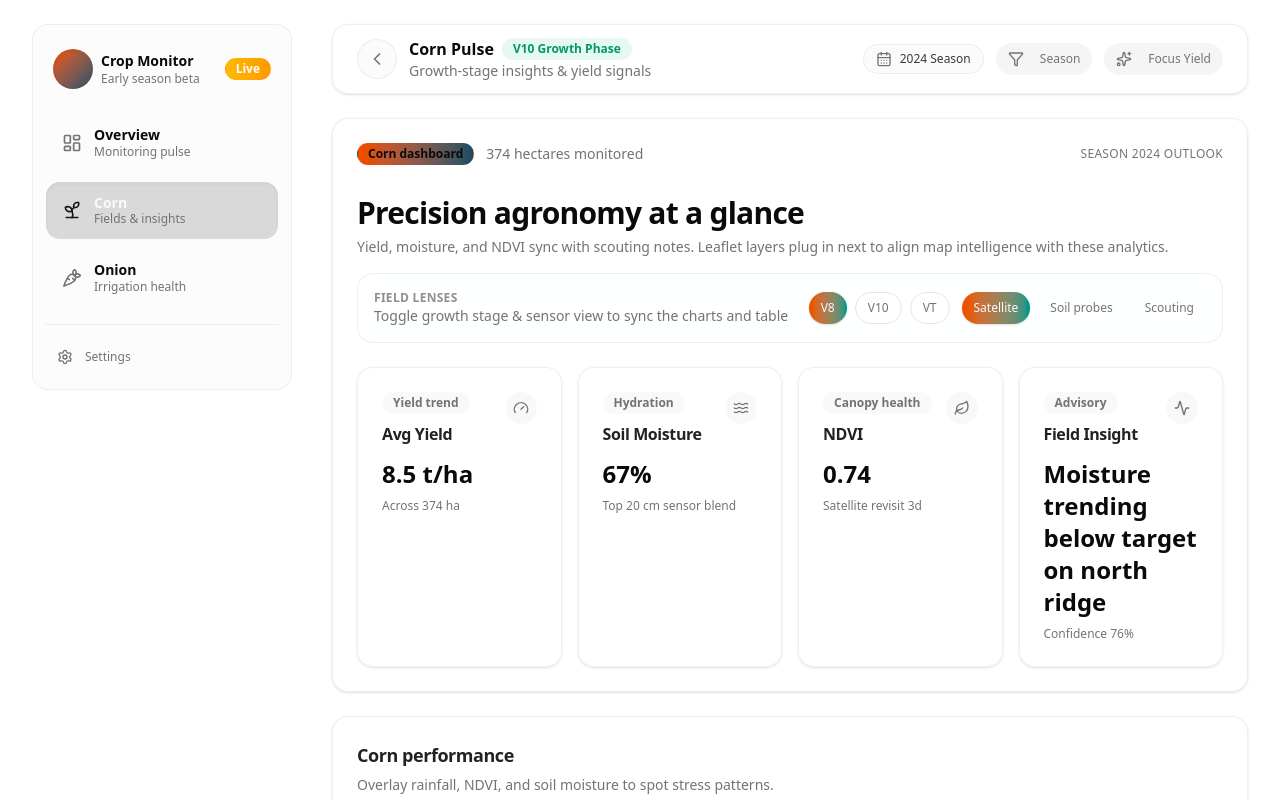
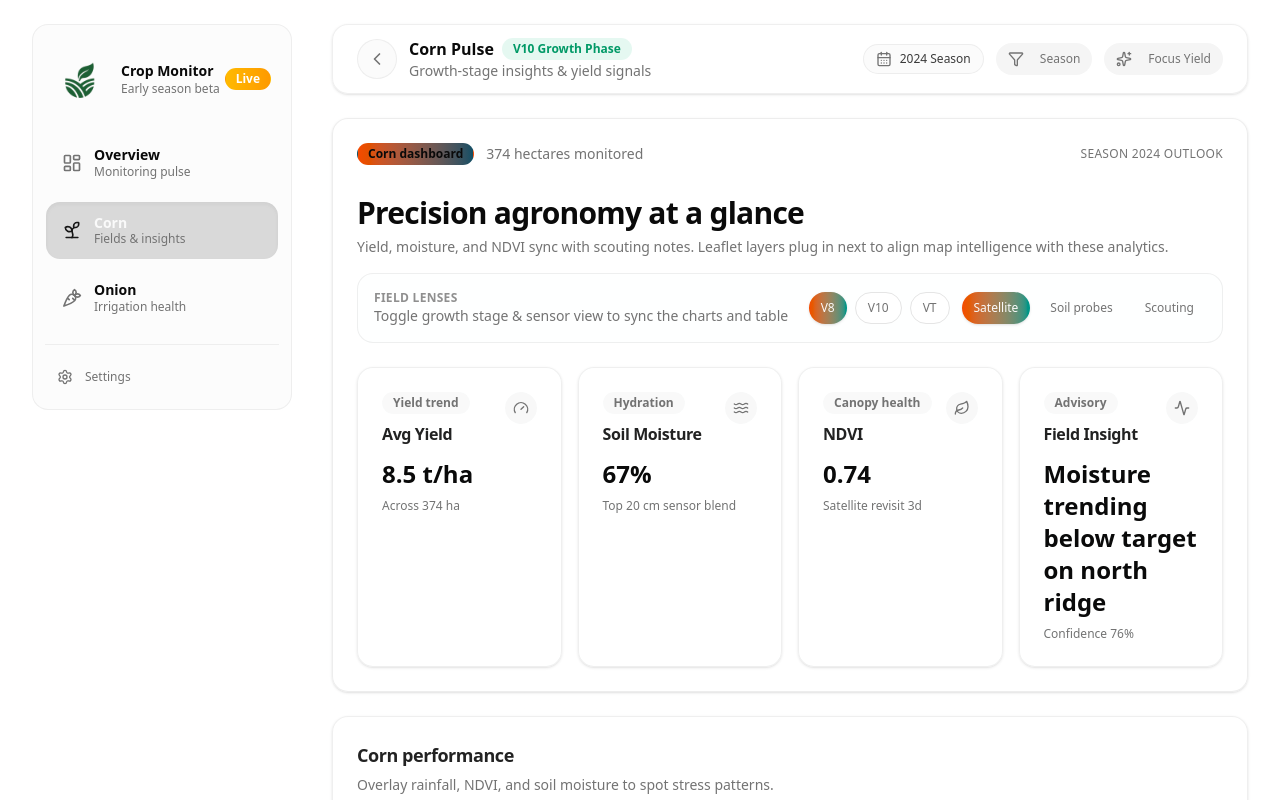
Before and after one commit to ronniechy26/crop-monitoring-dashboard, a Next.js app: page /corn in a window 1280 px wide. Shown: the top 800 px of the page. Built offline with nearby package versions, Linux system fonts and the light colour scheme.

Commit message:
chore : added logo

```diff
--- a/components/layout/app-sidebar.tsx
+++ b/components/layout/app-sidebar.tsx
@@ -7,6 +7,7 @@ import { usePathname } from "next/navigation";
 
 import { cn } from "@/lib/utils";
 import { Badge } from "@/components/ui/badge";
+import Image from "next/image";
 
 const navItems = [
   {
@@ -65,7 +66,12 @@ export function AppSidebar({
         )}
       >
         <div className="flex items-center gap-2">
-          <div className="h-10 w-10 rounded-full bg-gradient-to-br from-chart-1 to-chart-3 shadow-inner" />
+          <Image
+            src="/crop-logo.png"
+            alt="Crop Monitor Logo"
+            width={collapsed ? 50 : 60}
+            height={collapsed ? 50 : 60}
+          />
           <div
             className={cn(
               "transition-opacity duration-200",
```
Also changed, not shown: public/crop-logo.png (added).
